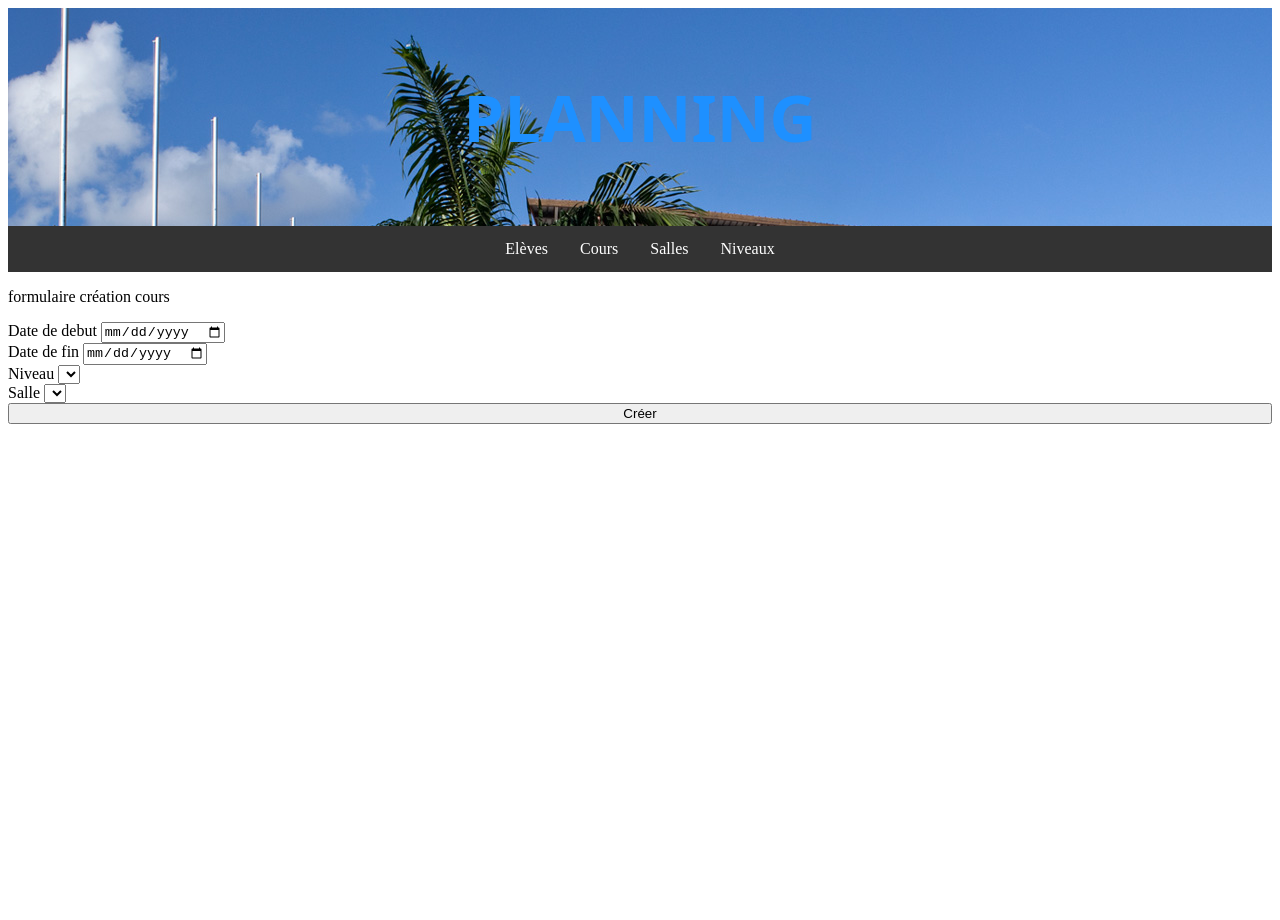
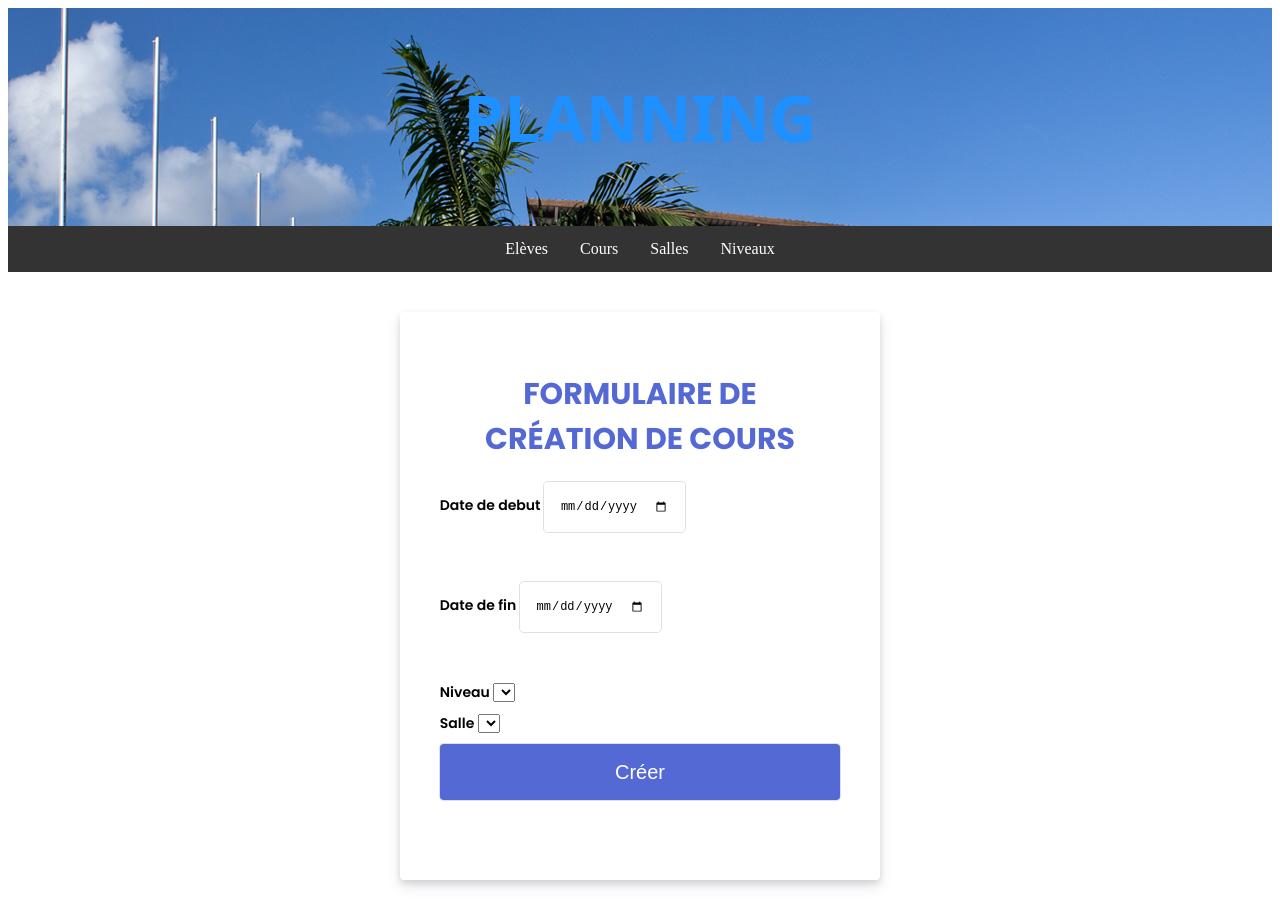
Before and after one commit to jas0nMahoux/planning_front, an Angular app: page /cours/creation in a window 1280 px wide. Before the commit the page ends 800 px from the top, so only its background shows below. Built offline with nearby package versions, Linux system fonts and the light colour scheme.

Commit message:
affichage des formulaires de créations

```diff
--- a/src/app/page/cours/creer-cours/creer-cours.component.css
+++ b/src/app/page/cours/creer-cours/creer-cours.component.css
@@ -0,0 +1,67 @@
+@import url('https://fonts.googleapis.com/css?family=Poppins:400,500,600,700,800,900');
+
+.formulaire {
+    font-family: 'Poppins', sans-serif;
+    font-weight: 300;
+    font-size: 15px;
+    padding: 40px;
+    margin: 40px;
+    margin-left: 31%;
+    margin-right: 31%;
+    border-radius: 4px;
+    background: white;
+    box-shadow: rgba(60, 66, 87, 0.12) 0px 7px 14px 0px, rgba(0, 0, 0, 0.12) 0px 3px 6px 0px;
+}
+
+input {
+    margin-bottom: 40px;
+    padding-bottom: 24px;
+    font-size: 12px;
+    line-height: 28px;
+    padding: 8px 16px;
+    min-height: 34px;
+    border: unset;
+    border-radius: 4px;
+    outline-color: rgb(84 105 212 / 0.5);
+    background-color: rgb(255, 255, 255);
+    box-shadow: rgba(0, 0, 0, 0) 0px 0px 0px 0px,
+                rgba(0, 0, 0, 0) 0px 0px 0px 0px,
+                rgba(0, 0, 0, 0) 0px 0px 0px 0px,
+                rgba(60, 66, 87, 0.16) 0px 0px 0px 1px,
+                rgba(0, 0, 0, 0) 0px 0px 0px 0px,
+                rgba(0, 0, 0, 0) 0px 0px 0px 0px,
+                rgba(0, 0, 0, 0) 0px 0px 0px 0px;
+}
+
+input[type=submit] {
+    width: 100%;
+    background-color: #5469d4;
+    color: white;
+    padding: 14px 20px;
+    border: none;
+    border-radius: 4px;
+    cursor: pointer;
+    font-size: 20px;
+}
+
+input[type=submit]:hover {
+    background-color: #384690;
+}
+
+input[type=text] {
+    font-size: 12px;
+}
+
+label {
+    margin-bottom: 10px;
+    font-size: 14px;
+    font-weight: 600;
+    display: block;
+}
+
+h1 {
+    padding: 0 40px;
+    text-transform: uppercase;
+    text-align: center;
+    color: #5469d4;
+}
--- a/src/app/page/cours/creer-cours/creer-cours.component.html
+++ b/src/app/page/cours/creer-cours/creer-cours.component.html
@@ -1,24 +1,28 @@
-<p>formulaire création cours</p>
+<div class="formulaire" *ngIf="!cree">
+  <h1>Formulaire de création de cours</h1>
+  <form [formGroup]="coursForm" (ngSubmit)="submit()" fxLayout="column">
 
-<div *ngIf="!cree">
-  <form [formGroup]="coursForm" (ngSubmit)="submit()" fxLayout="column">
     <label for="dateDebut">Date de debut
       <input type="date" formControlName="dateDebut" name="dateDebut" id="dateDebut" ngModel>
     </label>
+
     <label for="dateFin">Date de fin
       <input type="date" formControlName="dateFin" name="dateFin" id="dateFin" ngModel>
     </label>
+
     <label for="niveau">Niveau
         <select id="niveau" formControlName="niveau" formControlName="niveau">
             <option *ngFor="let n of niv" [ngValue]="n">{{ n }}</option>
         </select>
     </label>
+
     <label for="salle">Salle
         <select id="salle" formControlName="salle" formControlName="salle">
             <option *ngFor="let s of salles" [ngValue]="s">{{ s }}</option>
         </select>
     </label>
-    <button type="submit">Créer</button>
+
+    <input type="submit" value="Créer">
   </form>
 </div>
 
--- a/src/app/page/eleve/creer-eleve/eleve.component.css
+++ b/src/app/page/eleve/creer-eleve/eleve.component.css
@@ -0,0 +1,67 @@
+@import url('https://fonts.googleapis.com/css?family=Poppins:400,500,600,700,800,900');
+
+.formulaire {
+    font-family: 'Poppins', sans-serif;
+    font-weight: 300;
+    font-size: 15px;
+    padding: 40px;
+    margin: 40px;
+    margin-left: 31%;
+    margin-right: 31%;
+    border-radius: 4px;
+    background: white;
+    box-shadow: rgba(60, 66, 87, 0.12) 0px 7px 14px 0px, rgba(0, 0, 0, 0.12) 0px 3px 6px 0px;
+}
+
+input {
+    margin-bottom: 40px;
+    padding-bottom: 24px;
+    font-size: 12px;
+    line-height: 28px;
+    padding: 8px 16px;
+    min-height: 34px;
+    border: unset;
+    border-radius: 4px;
+    outline-color: rgb(84 105 212 / 0.5);
+    background-color: rgb(255, 255, 255);
+    box-shadow: rgba(0, 0, 0, 0) 0px 0px 0px 0px,
+                rgba(0, 0, 0, 0) 0px 0px 0px 0px,
+                rgba(0, 0, 0, 0) 0px 0px 0px 0px,
+                rgba(60, 66, 87, 0.16) 0px 0px 0px 1px,
+                rgba(0, 0, 0, 0) 0px 0px 0px 0px,
+                rgba(0, 0, 0, 0) 0px 0px 0px 0px,
+                rgba(0, 0, 0, 0) 0px 0px 0px 0px;
+}
+
+input[type=submit] {
+    width: 100%;
+    background-color: #5469d4;
+    color: white;
+    padding: 14px 20px;
+    border: none;
+    border-radius: 4px;
+    cursor: pointer;
+    font-size: 20px;
+}
+
+input[type=submit]:hover {
+    background-color: #384690;
+}
+
+input[type=text] {
+    font-size: 12px;
+}
+
+label {
+    margin-bottom: 10px;
+    font-size: 14px;
+    font-weight: 600;
+    display: block;
+}
+
+h1 {
+    padding: 0 40px;
+    text-transform: uppercase;
+    text-align: center;
+    color: #5469d4;
+}
--- a/src/app/page/eleve/creer-eleve/eleve.component.html
+++ b/src/app/page/eleve/creer-eleve/eleve.component.html
@@ -1,25 +1,26 @@
-<p>formulaire création élève</p>
+<div class="formulaire" *ngIf="!cree">
+  <h1>Formulaire de création d'élève</h1>
+  <form [formGroup]="eleveForm" (ngSubmit)="submit()" fxLayout="column">
 
-<div *ngIf="!cree">
-  <form [formGroup]="eleveForm" (ngSubmit)="submit()" fxLayout="column">
-    <label for="nom">Nom
+    <label for="nom">Nom</label>
     <input type="text" formControlName="nom" name="nom" id="nom" ngModel>
-    </label>
-    <label for="prenom">Prenom
+
+    <label for="prenom">Prenom</label>
     <input type="text" formControlName="prenom" name="prenom" id="prenom" ngModel>
-    </label>
-    <label for="age">Age
+
+    <label for="age">Age</label>
     <input type="text" formControlName="age" name="age" id="age" ngModel>
-    </label>
-    <label for="adresse">Adresse
+
+
+    <label for="adresse">Adresse</label>
     <input type="text" formControlName="adresse" name="adresse" id="adresse" ngModel>
-    </label>
-    <label for="niveau">Niveau
+
+    <label for="niveau">Niveau</label>
     <select id="niveau" formControlName="niveau" formControlName="niveau">
       <option *ngFor="let n of niv" [ngValue]="n">{{ n }}</option>
     </select>
-    </label>
-    <button type="submit">Créer</button>
+
+    <input type="submit" value="Créer">
   </form>
 </div>
 
--- a/src/app/page/niveau/afficher-niveau/afficher-niveau.component.css
+++ b/src/app/page/niveau/afficher-niveau/afficher-niveau.component.css
@@ -0,0 +1,6 @@
+.levels-cards {
+    box-shadow: 0 4px 8px 0 rgba(0, 0, 0, 0.2);
+    padding: 16px;
+    text-align: center;
+    background-color: #f1f1f1;
+}
--- a/src/app/page/niveau/afficher-niveau/afficher-niveau.component.ts
+++ b/src/app/page/niveau/afficher-niveau/afficher-niveau.component.ts
@@ -11,6 +11,7 @@ import { Niveau } from '../../niveau/niveau';
   templateUrl: './afficher-niveau.component.html',
   styleUrls: ['./afficher-niveau.component.css']
 })
+
 export class AfficherNiveauComponent implements OnInit {
   allNiveau: Niveau[];
 
--- a/src/app/page/niveau/creer-niveau/creer-niveau.component.css
+++ b/src/app/page/niveau/creer-niveau/creer-niveau.component.css
@@ -0,0 +1,67 @@
+@import url('https://fonts.googleapis.com/css?family=Poppins:400,500,600,700,800,900');
+
+.formulaire {
+    font-family: 'Poppins', sans-serif;
+    font-weight: 300;
+    font-size: 15px;
+    padding: 40px;
+    margin: 40px;
+    margin-left: 31%;
+    margin-right: 31%;
+    border-radius: 4px;
+    background: white;
+    box-shadow: rgba(60, 66, 87, 0.12) 0px 7px 14px 0px, rgba(0, 0, 0, 0.12) 0px 3px 6px 0px;
+}
+
+input {
+    margin-bottom: 40px;
+    padding-bottom: 24px;
+    font-size: 12px;
+    line-height: 28px;
+    padding: 8px 16px;
+    min-height: 34px;
+    border: unset;
+    border-radius: 4px;
+    outline-color: rgb(84 105 212 / 0.5);
+    background-color: rgb(255, 255, 255);
+    box-shadow: rgba(0, 0, 0, 0) 0px 0px 0px 0px,
+                rgba(0, 0, 0, 0) 0px 0px 0px 0px,
+                rgba(0, 0, 0, 0) 0px 0px 0px 0px,
+                rgba(60, 66, 87, 0.16) 0px 0px 0px 1px,
+                rgba(0, 0, 0, 0) 0px 0px 0px 0px,
+                rgba(0, 0, 0, 0) 0px 0px 0px 0px,
+                rgba(0, 0, 0, 0) 0px 0px 0px 0px;
+}
+
+input[type=submit] {
+    width: 100%;
+    background-color: #5469d4;
+    color: white;
+    padding: 14px 20px;
+    border: none;
+    border-radius: 4px;
+    cursor: pointer;
+    font-size: 20px;
+}
+
+input[type=submit]:hover {
+    background-color: #384690;
+}
+
+input[type=text] {
+    font-size: 12px;
+}
+
+label {
+    margin-bottom: 10px;
+    font-size: 14px;
+    font-weight: 600;
+    display: block;
+}
+
+h1 {
+    padding: 0 40px;
+    text-transform: uppercase;
+    text-align: center;
+    color: #5469d4;
+}
--- a/src/app/page/niveau/creer-niveau/creer-niveau.component.html
+++ b/src/app/page/niveau/creer-niveau/creer-niveau.component.html
@@ -1,14 +1,14 @@
-<p>formulaire création niveau</p>
+<div class="formulaire" *ngIf="!cree">
+  <h1>formulaire de création d'un niveau</h1>
+  <form [formGroup]="niveauForm" (ngSubmit)="submit()" fxLayout="column">
 
-<div *ngIf="!cree">
-  <form [formGroup]="niveauForm" (ngSubmit)="submit()" fxLayout="column">
-    <label for="code">Code
-      <input type="text" formControlName="code" name="code" id="code" ngModel>
-    </label>
-    <label for="libelle">Libelle
-      <input type="text" formControlName="libelle" name="libelle" id="libelle" ngModel>
-    </label>
-    <button type="submit">Créer</button>
+    <label for="code">Code</label>
+    <input type="text" formControlName="code" name="code" id="code" placeholder="Entrer le code.." ngModel>
+
+    <label for="libelle">Libelle</label>
+    <input type="text" formControlName="libelle" name="libelle" id="libelle" placeholder="Entrer le libelle.." ngModel>
+
+    <input type="submit" value="Créer">
   </form>
 </div>
 
--- a/src/app/page/salle/creer-salle/creer-salle.component.css
+++ b/src/app/page/salle/creer-salle/creer-salle.component.css
@@ -0,0 +1,67 @@
+@import url('https://fonts.googleapis.com/css?family=Poppins:400,500,600,700,800,900');
+
+.formulaire {
+    font-family: 'Poppins', sans-serif;
+    font-weight: 300;
+    font-size: 15px;
+    padding: 40px;
+    margin: 40px;
+    margin-left: 31%;
+    margin-right: 31%;
+    border-radius: 4px;
+    background: white;
+    box-shadow: rgba(60, 66, 87, 0.12) 0px 7px 14px 0px, rgba(0, 0, 0, 0.12) 0px 3px 6px 0px;
+}
+
+input {
+    margin-bottom: 40px;
+    padding-bottom: 24px;
+    font-size: 12px;
+    line-height: 28px;
+    padding: 8px 16px;
+    min-height: 34px;
+    border: unset;
+    border-radius: 4px;
+    outline-color: rgb(84 105 212 / 0.5);
+    background-color: rgb(255, 255, 255);
+    box-shadow: rgba(0, 0, 0, 0) 0px 0px 0px 0px,
+                rgba(0, 0, 0, 0) 0px 0px 0px 0px,
+                rgba(0, 0, 0, 0) 0px 0px 0px 0px,
+                rgba(60, 66, 87, 0.16) 0px 0px 0px 1px,
+                rgba(0, 0, 0, 0) 0px 0px 0px 0px,
+                rgba(0, 0, 0, 0) 0px 0px 0px 0px,
+                rgba(0, 0, 0, 0) 0px 0px 0px 0px;
+}
+
+input[type=submit] {
+    width: 100%;
+    background-color: #5469d4;
+    color: white;
+    padding: 14px 20px;
+    border: none;
+    border-radius: 4px;
+    cursor: pointer;
+    font-size: 20px;
+}
+
+input[type=submit]:hover {
+    background-color: #384690;
+}
+
+input[type=text] {
+    font-size: 12px;
+}
+
+label {
+    margin-bottom: 10px;
+    font-size: 14px;
+    font-weight: 600;
+    display: block;
+}
+
+h1 {
+    padding: 0 40px;
+    text-transform: uppercase;
+    text-align: center;
+    color: #5469d4;
+}
--- a/src/app/page/salle/creer-salle/creer-salle.component.html
+++ b/src/app/page/salle/creer-salle/creer-salle.component.html
@@ -1,17 +1,18 @@
-<p>formulaire création salle</p>
+<div class="formulaire" *ngIf="!cree">
+  <h1>formulaire de création d'une salle</h1>
+  <form [formGroup]="salleForm" (ngSubmit)="submit()" fxLayout="column">
 
-<div *ngIf="!cree">
-  <form [formGroup]="salleForm" (ngSubmit)="submit()" fxLayout="column">
-    <label for="capacite">Capacité
-      <input type="text" formControlName="capacite" name="capacite" id="capacite" ngModel>
-    </label>
-    <label for="nom">Nom
-      <input type="text" formControlName="nom" name="nom" id="nom" ngModel>
-    </label>
-    <label for="code">Code
-      <input type="text" formControlName="code" name="code" id="code" ngModel>
-    </label>
-    <button type="submit">Créer</button>
+    <label for="capacite">Capacité</label>
+    <input type="text" formControlName="capacite" name="capacite" id="capacite" placeholder="Entrer la Capacité.." ngModel>
+
+    <label for="nom">Nom</label>
+    <input type="text" formControlName="nom" name="nom" id="nom" placeholder="Entrer le nom.." ngModel>
+
+
+    <label for="code">Code</label>
+    <input type="text" formControlName="code" name="code" id="code" placeholder="Entrer le code.." ngModel>
+
+    <input type="submit" value="Créer">
   </form>
 </div>
 
```
Also changed, not shown: src/app/page/niveau/afficher-niveau/afficher-niveau.component.html (+7 -5 lines). Lines whose indentation alone changed are shown as unchanged.
